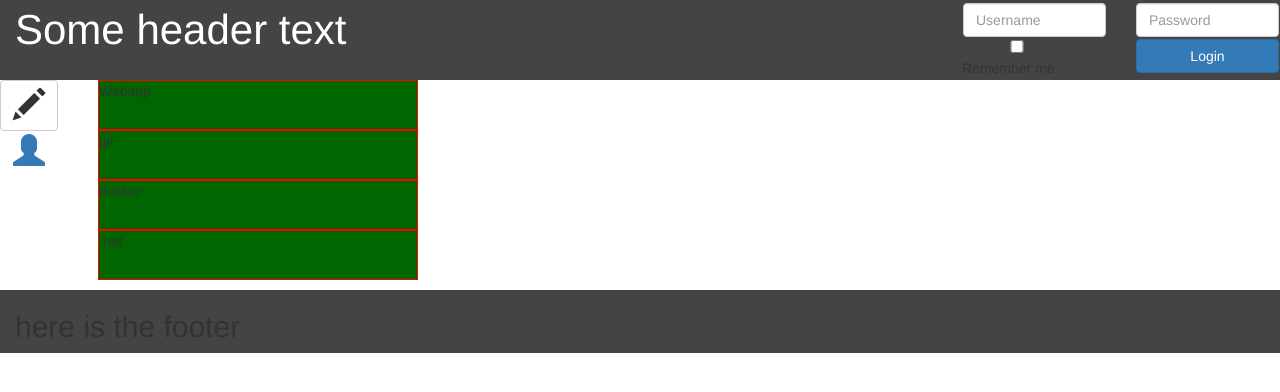
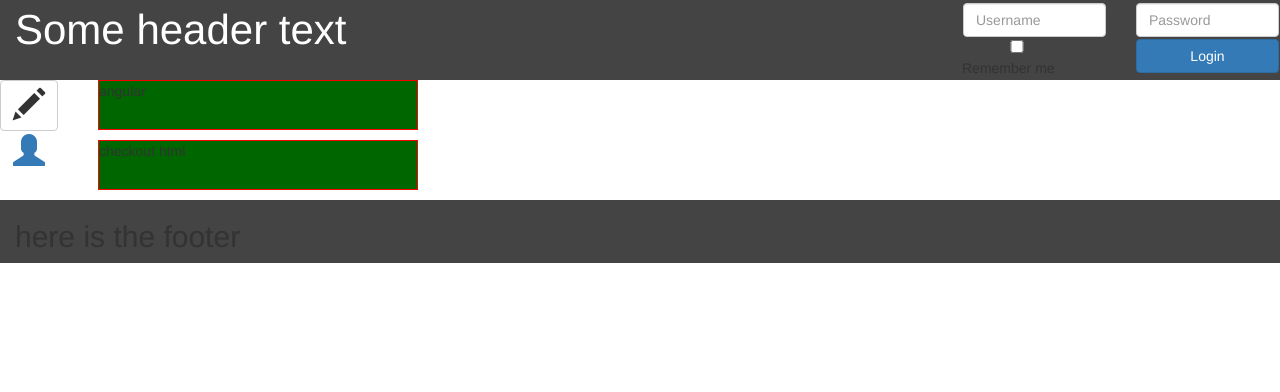
Before and after one commit to bruennijs/sabbat.notes, a website: page src/main/sabbat.notes.ui/index.html in a window 1280 px wide. Drawn offline with nearby package versions, Linux system fonts and the light colour scheme; some packages are replaced by stand-ins of ours; files whose address does not match are found by name.

Commit message:
angular running

```diff
--- a/src/main/sabbat.notes.ui/index.html
+++ b/src/main/sabbat.notes.ui/index.html
@@ -1,5 +1,5 @@
 <!DOCTYPE html>
-<html lang="en" ng-app="NotesApp">
+<html lang="en" ng-app="SabbatApp">
 <head>
     <meta charset="utf-8">
     <meta http-equiv="X-UA-Compatible" content="IE=edge">
@@ -66,12 +66,10 @@
       </div>  <!-- end side navigation -->
 
         <div class="tab-content col-content">  <!-- content -->
-            <div id="notes" class="tab-pane active" role="tabpanel">  <!-- notes view -->
-              <ul class="notes-list">
-                  <li>Webapp</li>
-                  <li>git</li>
-                  <li>docker</li>
-                  <li>.net</li>
+
+            <div id="notes" class="tab-pane active" role="tabpanel" ng-controller="NotesController">  <!-- notes view -->
+              <ul class="notes-list" ng-repeat="note in notes">
+                  <li>{{note.title}}</li>
               </ul>
             </div>  <!-- end notes View -->
 
@@ -104,5 +102,19 @@
 <!-- angular scripts -->
 <script type="text/javascript" src="node_modules/angular-route/angular-route.js"></script>
 
+<script type="text/javascript">
+    var notes = [
+        {title: "angular", content: "angular has to be explored"},
+        {title: "checkout html", content: "html is trickky. I need much more time"}
+    ];
+
+    var app = angular.module("SabbatApp", []);
+    app.controller("NotesController", function($scope) {
+        $scope.notes = notes;
+    })
+
+
+</script>
+
 </body>
 </html>
```
